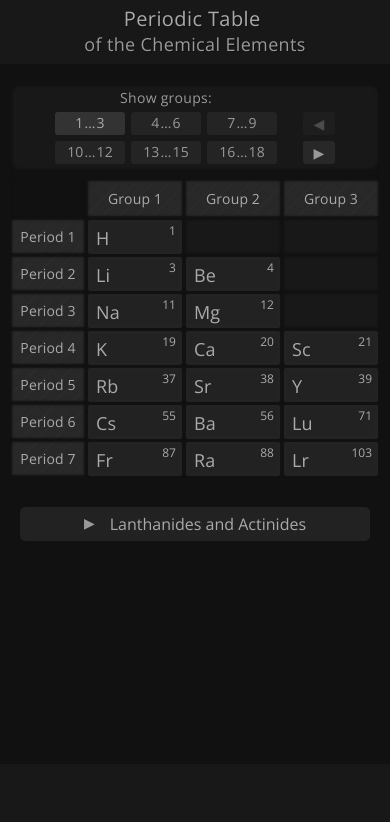
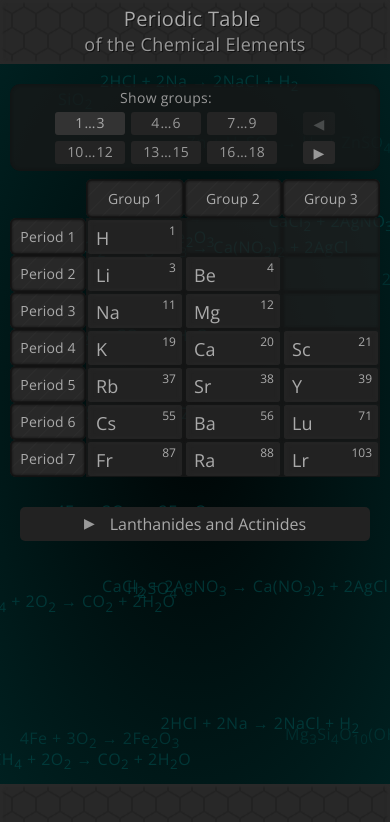
Before and after one commit to Offline2099/periodic-table-app, an Angular app: page / in a window 390 px wide. Shown: the top 822 px of the page. Built offline with nearby package versions, Linux system fonts and the light colour scheme.

Commit message:
Adjust styles, add decorative elements and animation

```diff
--- a/src/app/app.component.css
+++ b/src/app/app.component.css
@@ -2,6 +2,7 @@
 /*   Container   */
 
 :host {
+  position: relative;
   display: flex;
   flex-direction: column;
   min-height: 100vh;
@@ -15,8 +16,11 @@
   display: flex;
   flex-basis: 100%;
   justify-content: center;
-  padding: 20px 5px;
-  background: #181818;
+  padding: 18px 5px 22px 5px;
+  background: #282828;
+  background-image: url('../assets/img/decorative/hexagonal-tile.png');
+  background-size: 56px;
+  box-shadow: 0 0 3px 3px #2a2a2a inset;
 }
 
 .main-header-text {
@@ -35,6 +39,7 @@
 @media (max-width: 1199px) {
   .main-header-container {
     padding: 15px 5px;
+    background-size: 48px;
   }
   .main-header-text {
     font-size: 24px;
@@ -67,7 +72,10 @@
 .footer {
   display: flex;
   flex-basis: 100%;
-  min-height: 80px;
+  min-height: 60px;
   margin-top: auto;
-  background: #181818;
+  background: #282828;
+  background-image: url('../assets/img/decorative/hexagonal-tile.png');
+  background-size: 48px;
+  box-shadow: 0 0 3px 3px #2a2a2a inset;
 }
--- a/src/app/app.component.html
+++ b/src/app/app.component.html
@@ -8,5 +8,8 @@
 <!-- Table -->
 <app-table></app-table>
 
+<!-- Background Animation -->
+<app-background-animation></app-background-animation>
+
 <!-- Footer -->
 <div class="footer"></div>
--- a/src/app/app.module.ts
+++ b/src/app/app.module.ts
@@ -5,13 +5,15 @@ import { AppComponent } from './app.component';
 import { TableComponent } from './table/table.component';
 import { ElementComponent } from './element/element.component';
 import { ElementInfoComponent } from './element-info/element-info.component';
+import { BackgroundAnimationComponent } from './background-animation/background-animation.component';
 
 @NgModule({
   declarations: [
     AppComponent,
     TableComponent,
     ElementComponent,
-    ElementInfoComponent
+    ElementInfoComponent,
+    BackgroundAnimationComponent
   ],
   imports: [
     BrowserModule
--- /dev/null
+++ b/src/app/background-animation/background-animation.component.css
@@ -0,0 +1,132 @@
+
+:host {
+  position: absolute;
+  top: 60px;
+  left: 0;
+  z-index: -1;
+  width: 100%;
+  height: calc(100% - 120px);
+  background: radial-gradient(#000505, #002020);
+  overflow: hidden;
+}
+
+.animation-line {
+  position: absolute;
+  color: #004d4d;
+  font-size: 22px;
+  font-weight: 400;
+  letter-spacing: 0.03em;
+  white-space: nowrap;
+  opacity: 0;
+  user-select: none;
+}
+
+@media (max-width: 1199px) {
+  .animation-line {
+    font-size: 20px;
+  }
+}
+
+@media (max-width: 899px) {
+  .animation-line {
+    font-size: 18px;
+  }
+}
+
+@media (max-width: 599px) {
+  .animation-line {
+    font-size: 16px;
+  }
+}
+
+@keyframes moveDownRight {
+  0% {
+    opacity: 0;
+    transform: translate(-25px, -25px);
+  }
+  4% {
+    opacity: .6;
+    transform: translate(-15px, -15px);
+  }
+  16% {
+    opacity: .6;
+    transform: translate(15px, 15px);
+  }
+  20% {
+    opacity: 0;
+    transform: translate(25px, 25px);
+  }
+  100% {
+    opacity: 0;
+    transform: translate(25px, 25px);
+  }
+}
+
+@keyframes moveUpRight {
+  0% {
+    opacity: 0;
+    transform: translate(-25px, 25px);
+  }
+  4% {
+    opacity: .6;
+    transform: translate(-15px, 15px);
+  }
+  16% {
+    opacity: .6;
+    transform: translate(15px, -15px);
+  }
+  20% {
+    opacity: 0;
+    transform: translate(25px, -25px);
+  }
+  100% {
+    opacity: 0;
+    transform: translate(25px, -25px);
+  }
+}
+
+@keyframes moveDownLeft {
+  0% {
+    opacity: 0;
+    transform: translate(25px, -25px);
+  }
+  4% {
+    opacity: .6;
+    transform: translate(15px, -15px);
+  }
+  16% {
+    opacity: .6;
+    transform: translate(-15px, 15px);
+  }
+  20% {
+    opacity: 0;
+    transform: translate(-25px, 25px);
+  }
+  100% {
+    opacity: 0;
+    transform: translate(-25px, 25px);
+  }
+}
+
+@keyframes moveUpLeft {
+  0% {
+    opacity: 0;
+    transform: translate(25px, 25px);
+  }
+  4% {
+    opacity: .6;
+    transform: translate(15px, 15px);
+  }
+  16% {
+    opacity: .6;
+    transform: translate(-15px, -15px);
+  }
+  20% {
+    opacity: 0;
+    transform: translate(-25px, -25px);
+  }
+  100% {
+    opacity: 0;
+    transform: translate(-25px, -25px);
+  }
+}
--- /dev/null
+++ b/src/app/background-animation/background-animation.component.html
@@ -0,0 +1,11 @@
+<div
+  *ngFor="let e of a"
+  class="animation-line"
+  style="
+    top: {{e.position.x}}%;
+    left: {{e.position.y}}%;
+    animation: {{e.direction}} 30000ms linear infinite;
+    animation-delay: {{e.delay}}s;
+  "
+  [innerHTML]='e.text'>
+</div>
--- /dev/null
+++ b/src/app/background-animation/background-animation.component.ts
@@ -0,0 +1,62 @@
+import { Component, OnInit } from '@angular/core';
+
+import { AnimationElement } from '../interfaces';
+import { UtilityService } from '../utility.service';
+
+@Component({
+  selector: 'app-background-animation',
+  templateUrl: './background-animation.component.html',
+  styleUrls: ['./background-animation.component.css']
+})
+export class BackgroundAnimationComponent implements OnInit {
+
+  constructor(private u: UtilityService) { }
+
+  a: AnimationElement[] = [];
+
+  duration: number = 30;
+
+  directions: string[] =  [
+    'moveDownRight', 'moveUpRight', 'moveDownLeft', 'moveUpLeft'
+  ];
+
+  formulas: string[] =  [
+    'H<sub>2</sub>O',
+    'SiO<sub>2</sub>',
+    'H<sub>2</sub>SO<sub>4</sub>',
+    'Mg<sub>3</sub>Si<sub>4</sub>O<sub>10</sub>(OH)<sub>2</sub>',
+    '2HCl + 2Na \u2192 2NaCl + H<sub>2</sub>',
+    '4Fe + 3O<sub>2</sub> \u2192 2Fe<sub>2</sub>O<sub>3</sub>',
+    'CH<sub>4</sub> + 2O<sub>2</sub> \u2192 CO<sub>2</sub> + 2H<sub>2</sub>O',
+    'Zn + H<sub>2</sub>SO<sub>4</sub> \u2192 H<sub>2</sub> + ZnSO<sub>4</sub>',
+    'CaCl<sub>2</sub> + 2AgNO<sub>3</sub> \u2192 Ca(NO<sub>3</sub>)<sub>2</sub> + 2AgCl',
+    'CO<sub>2</sub> + 6H<sub>2</sub>O \u2192 6O<sub>2</sub> + C<sub>6</sub>H<sub>12</sub>O<sub>6</sub>'
+  ];
+
+  ngOnInit(): void {
+    this.generateAnimation();
+  }
+
+  generateAnimation(): void {
+    this.a = this.u.consecutiveNumbers(150).map(e => ({
+      text: this.randomString(this.formulas),
+      position: this.randomPosition(),
+      direction: this.randomString(this.directions),
+      delay: Math.random() * this.duration - this.duration
+    }));
+  }
+
+  randomString(array: string[]): string {
+    return array[Math.floor(Math.random() * array.length)];
+  }
+
+  randomPosition(): {x: number, y: number} {
+    let x: number = 50, y: number = 50;
+    while (x > 35 && x < 65 && y > 35 && y < 65) {
+      x = Math.random() * 130 - 15;
+      y = Math.random() * 120 - 10;
+    }
+    return {x: x, y: y}
+  }
+
+}
--- a/src/app/interfaces.ts
+++ b/src/app/interfaces.ts
@@ -44,3 +44,15 @@ export interface TableVisibility {
   tablet: VisibilityWindow;
   desktop: VisibilityWindow;
 }
+
+
+// Decorative
+
+export interface AnimationElement {
+  text: string;
+  position: {
+    x: number; y: number;
+  }
+  direction: string;
+  delay: number;
+}
--- a/src/app/table/table.component.css
+++ b/src/app/table/table.component.css
@@ -21,8 +21,10 @@
   align-items: center;
   justify-content: center;
   padding: 4px 0;
-  background: #181818;
-  box-shadow: 0 0 2px 2px #111 inset;
+  border-radius: 6px;
+  background: rgba(24, 24, 24, .75);
+  background: rgba(34, 34, 34, .7);
+  box-shadow: 0 0 2px 2px rgba(17, 17, 17, .5) inset;
   user-select: none;
 }
 
@@ -102,6 +104,8 @@
   .controls-container {
     margin-bottom: 8px;
     border-radius: 10px;
+    background: rgba(24, 24, 24, .75);
+    box-shadow: 0 0 2px 2px rgba(17, 17, 17, .4) inset;
   }
   .controls-button {
     min-width: 54px;
@@ -138,6 +142,7 @@
   border-radius: 5px 5px 0 0;
   background: #222;
   cursor: pointer;
+  user-select: none;
 }
 
 .exceptions-container-mobile-collapsed .exceptions-container-mobile-header {
@@ -162,6 +167,8 @@
   padding: 8px 0;
   border-radius: 0 0 5px 5px;
   background: #181818;
+  background: rgba(24, 24, 24, .75);
+  box-shadow: 0 0 3px 3px rgba(17, 17, 17, .4) inset;
   animation: fadeIn .3s;
 }
 
@@ -184,6 +191,7 @@
 
 .cell-no-bg {
   background: none;
+  box-shadow: none;
 }
 
 .cell-group,
@@ -194,6 +202,7 @@
 
 th {
   padding: 10px;
+  border-radius: 6px;
   background:
     repeating-linear-gradient(-45deg, #282828 0, #282828 10px, #2c2c2c 11px, #2c2c2c 12px);
   text-align: center;
@@ -204,8 +213,8 @@ th {
 
 td {
   height: 64px;
-  background: #181818;
-  box-shadow: 0 0 2px 2px #111 inset;
+  background: rgba(34, 34, 34, .7);
+  box-shadow: 0 0 2px 2px rgba(17, 17, 17, .5) inset;
   transition: .2s;
 }
 
--- a/src/styles.css
+++ b/src/styles.css
@@ -18,6 +18,11 @@ body {
 
 sup, sub {
   font-size: smaller;
+}
+
+::selection {
+  background: #006666;
+  color: #ccc;
 }
 
 
```
Also changed, not shown: src/assets/img/decorative/hexagonal-tile.png (added).
